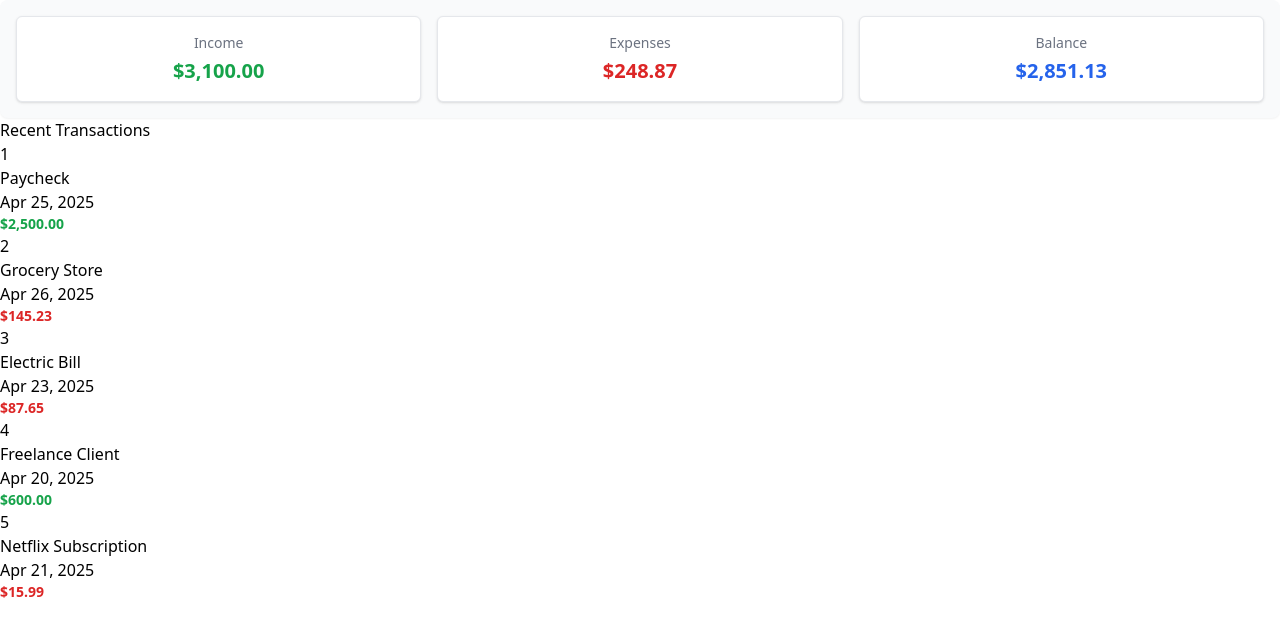
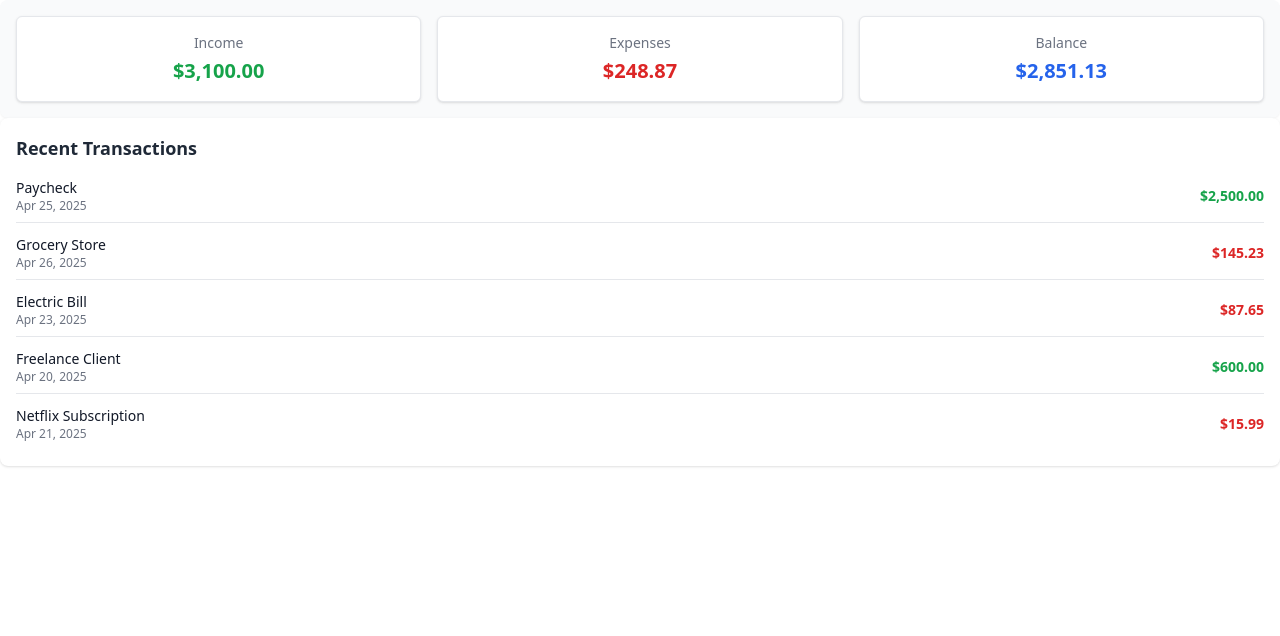
Before and after one commit to Nickolas-Hernandez/vuebalance, a Vue app: page / in a window 1280 px wide. Shown: the top 636 px of the page. Built offline with nearby package versions, Linux system fonts and the light colour scheme.

Commit message:
Style recent transactions list

```diff
--- a/src/components/RecentTransactions.vue
+++ b/src/components/RecentTransactions.vue
@@ -9,14 +9,13 @@ const { transactions } = defineProps(['transactions']);
 </script>
 
 <template>
-    <div class="recent-transactions">
+    <section class="recent-transactions">
         <h2>Recent Transactions</h2>
         <ul v-if="transactions.length" class="recent-transactions__transactions-list">
             <li v-for="txn in transactions" :key="txn.id">
-                {{ txn.id }}
-                <div class="">
-                    <p>{{ txn.description }}</p>
-                    <p>{{ formatDate(txn.date) }}</p>
+                <div>
+                    <p class="text-sm font-medium text-gray-900 truncate">{{ txn.description }}</p>
+                    <p class="text-xs text-gray-500">{{ formatDate(txn.date) }}</p>
                 </div>
                 <div
                     :class="[
@@ -29,7 +28,23 @@ const { transactions } = defineProps(['transactions']);
         </ul>
 
         <p v-else class="text-sm text-gray-500 italic text-center">No transactions yet.</p>
-    </div>
+    </section>
 </template>
 
-<style></style>
+<style>
+.recent-transactions {
+    @apply bg-white rounded-lg shadow p-4;
+}
+
+.recent-transactions h2 {
+    @apply text-lg font-semibold text-gray-800 mb-4;
+}
+
+.recent-transactions ul {
+    @apply space-y-3;
+}
+
+.recent-transactions ul > li {
+    @apply flex items-center justify-between border-b pb-2 last:border-b-0;
+}
+</style>
--- a/src/components/SummaryCard.vue
+++ b/src/components/SummaryCard.vue
@@ -7,7 +7,7 @@ const { income, expenses, balance } = defineProps(['income', 'expenses', 'balanc
 </script>
 
 <template>
-    <div class="totals-overview">
+    <section class="totals-overview">
         <div class="totals-overview__card">
             <h3>Income</h3>
             <p class="text-green-600">{{ formatCurrency(income) }}</p>
@@ -20,7 +20,7 @@ const { income, expenses, balance } = defineProps(['income', 'expenses', 'balanc
             <h3>Balance</h3>
             <p class="text-blue-600">{{ formatCurrency(balance) }}</p>
         </div>
-    </div>
+    </section>
 </template>
 
 <style>
```
